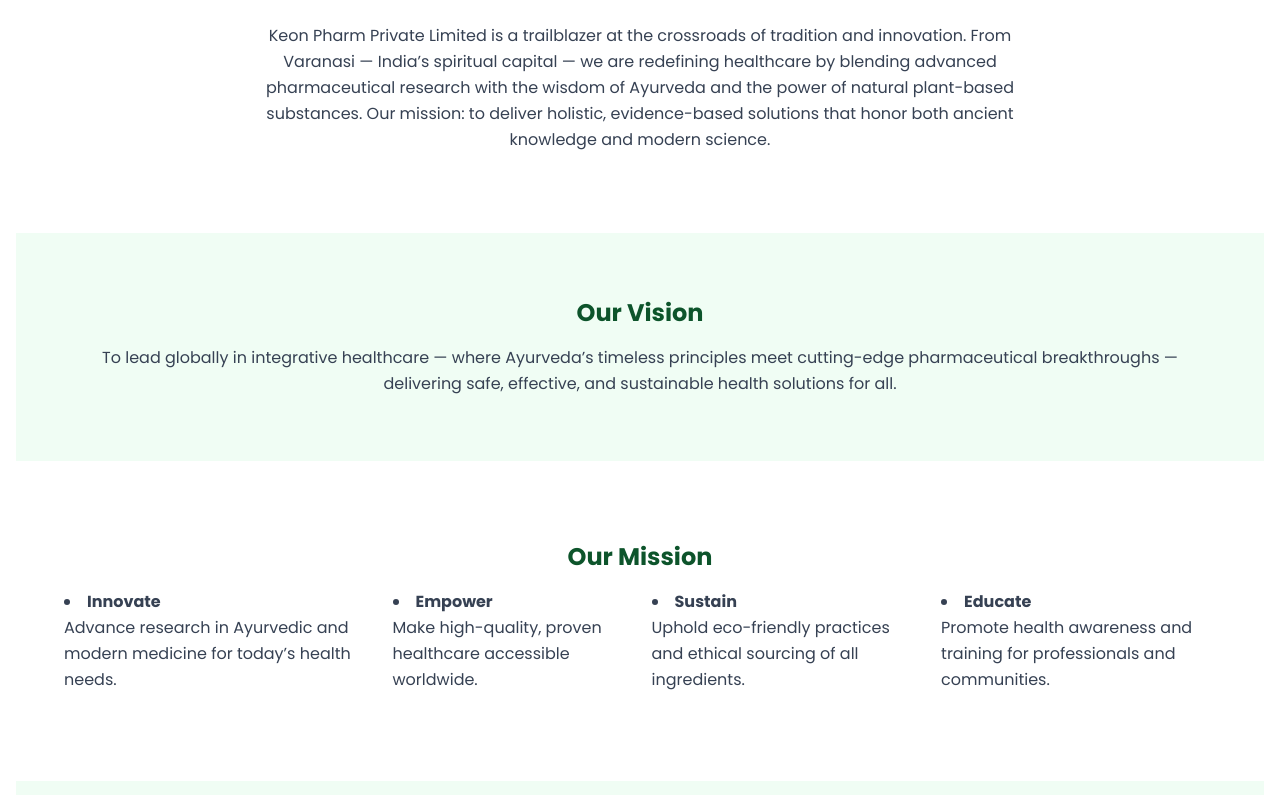
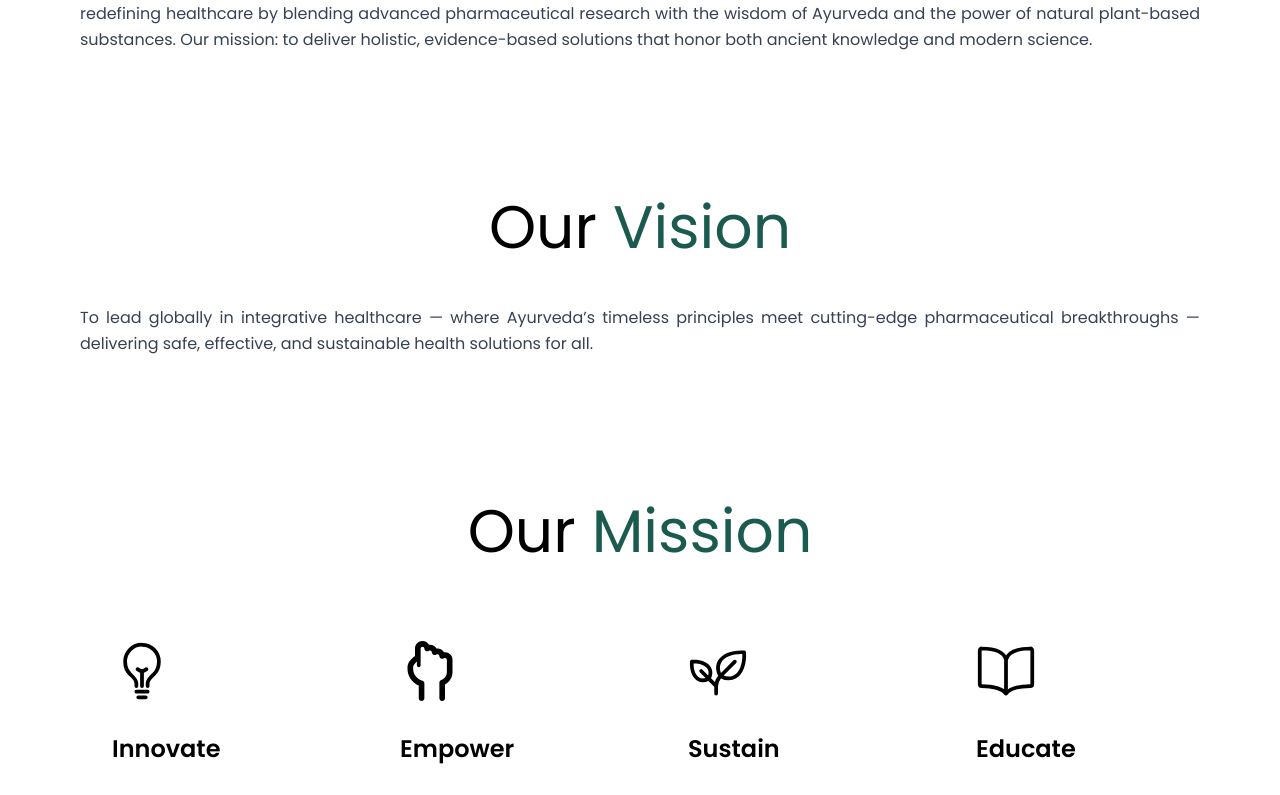
Before and after one commit to Devgrammer/keonpharm, a Next.js app: page / in a window 1280 px wide. Shown: the part 885-1680 px from the top of the page. Built offline with nearby package versions, Linux system fonts and the light colour scheme.

Commit message:
Whoweare, vison and mission are completed

```diff
--- /dev/null
+++ b/src/app/components/missionCard/MissionCard.tsx
@@ -0,0 +1,24 @@
+import React, { ReactNode } from "react";
+import { IconType } from "react-icons";
+
+interface cardProps {
+  icon: IconType;
+  heading: string;
+  content: string;
+}
+
+const MissionCard = ({ icon, heading, content }: cardProps) => {
+  const Icon = icon;
+  return (
+    <div className="w-64 h-72  cursor-pointer p-8 space-y-8 text-black rounded-xl bg-white hover:bg-teal
+    hover:text-white group">
+      <div className="text-6xl ">
+        <Icon />
+      </div>
+      <h3 className="font-semibold text-2xl">{heading}</h3>
+      <p className="text-sm text-normal text-gray-500 group-hover:text-white">{content}</p>
+    </div>
+  );
+};
+
+export default MissionCard;
--- /dev/null
+++ b/src/app/components/sectionHeading/SectionHeading.tsx
@@ -0,0 +1,19 @@
+import React from "react";
+interface HeadingProps{
+heading:{primary: string;
+secondary: string}
+}
+
+const SectionHeading = ({heading}: HeadingProps) => {
+  return (
+    <h2
+      id="who-we-are-title"
+      className="text-4xl lg:text-6xl font-normal text-black mb-12 text-center"
+    >
+      {heading.primary}&nbsp;
+      <span className="text-teal">{heading.secondary}</span>
+    </h2>
+  );
+};
+
+export default SectionHeading;
--- /dev/null
+++ b/src/app/components/sectionWrapper/SectionWrapper.tsx
@@ -0,0 +1,17 @@
+import React, { ReactNode } from "react";
+
+interface SectionProps {
+  children: ReactNode;
+}
+const SectionWrapper = ({ children }: SectionProps) => {
+  return (
+    <section
+      className="max-w-8xl px-16 mx-auto  py-16"
+      aria-labelledby="who-we-are-title"
+    >
+      {children}
+    </section>
+  );
+};
+
+export default SectionWrapper;
--- a/src/app/page.tsx
+++ b/src/app/page.tsx
@@ -1,12 +1,18 @@
 "use client";
 
-import Image from "next/image";
-import doctor from "../../public/images/img/doctor.png";
-import { PiTree, PiDna } from "react-icons/pi";
-import { MdOutlineBiotech } from "react-icons/md";
-import Link from "next/link";
 import HeroSection from "./components/hero/Hero";
+import MissionCard from "./components/missionCard/MissionCard";
 import Navbar from "./components/navbar/Navbar";
+import SectionHeading from "./components/sectionHeading/SectionHeading";
+import SectionWrapper from "./components/sectionWrapper/SectionWrapper";
+import { IoBulbOutline, IoBookOutline } from "react-icons/io5";
+import { FaRegHandBackFist } from "react-icons/fa6";
+import { PiPlant } from "react-icons/pi";
+
+
+
+
+
 
 
 
@@ -14,13 +20,13 @@
   return (
     <main className="font-sans text-gray-800 bg-white p-4 space-y-4">
       {/* Navbar Section */}
-      <Navbar/>
+      <Navbar />
 
       {/* Hero Section */}
-      <HeroSection/>
+      <HeroSection />
 
       {/* Contact info bar */}
-      <section className="bg-gray-100 py-4 text-center text-sm md:text-base text-gray-700">
+      {/* <section className="bg-gray-100 py-4 text-center text-sm md:text-base text-gray-700">
         <address className="not-italic">
           <p>
             SA5/129-B, Ramrepur Pahariya, Pahariya Mandi, Varanasi, Uttar
@@ -40,20 +46,12 @@
             </a>
           </p>
         </address>
-      </section>
+      </section> */}
 
       {/* Who We Are */}
-      <section
-        className="max-w-6xl mx-auto px-6 py-16"
-        aria-labelledby="who-we-are-title"
-      >
-        <h2
-          id="who-we-are-title"
-          className="text-3xl font-bold text-green-800 mb-6 text-center"
-        >
-          Who We Are
-        </h2>
-        <p className="max-w-3xl mx-auto leading-relaxed text-center text-gray-700">
+      <SectionWrapper>
+        <SectionHeading heading={{ primary: "Who We", secondary: "Are?" }} />
+        <p className="max-w-8xl text-md mx-auto leading-relaxed text-justify text-gray-700">
           Keon Pharm Private Limited is a trailblazer at the crossroads of
           tradition and innovation. From Varanasi — India’s spiritual capital —
           we are redefining healthcare by blending advanced pharmaceutical
@@ -62,61 +60,62 @@
           evidence-based solutions that honor both ancient knowledge and modern
           science.
         </p>
-      </section>
+      </SectionWrapper>
 
       {/* Vision*/}
-      <section
-        className="bg-green-50 py-16 px-6"
-        aria-labelledby="vision-mission-title"
-      >
-        <div className="max-w-6xl mx-auto grid ">
-          <div>
-            <h3
-              id="vision-mission-title"
-              className="text-2xl text-center font-bold text-green-900 mb-4"
-            >
-              Our Vision
-            </h3>
-            <p className="text-gray-700  text-center leading-relaxed">
-              To lead globally in integrative healthcare — where Ayurveda’s
-              timeless principles meet cutting-edge pharmaceutical breakthroughs
-              — delivering safe, effective, and sustainable health solutions for
-              all.
-            </p>
-          </div>
-        </div>
-      </section>
+      <SectionWrapper>
+        <SectionHeading heading={{ primary: "Our", secondary: "Vision" }} />
+
+        <p className="text-gray-700 text-md text-justify leading-relaxed">
+          To lead globally in integrative healthcare — where Ayurveda’s timeless
+          principles meet cutting-edge pharmaceutical breakthroughs — delivering
+          safe, effective, and sustainable health solutions for all.
+        </p>
+      </SectionWrapper>
 
       {/* Mission */}
-      <section className=" py-16 px-6" aria-labelledby="vision-mission-title">
-        <div className="max-w-6xl mx-auto">
+      <SectionWrapper>
+        <div className=" mx-auto">
           <div>
-            <h3 className="text-2xl font-bold text-center text-green-900 mb-4">
-              Our Mission
-            </h3>
-            <ul className="list-disc md:flex list-inside space-y-2 text-gray-700 leading-relaxed gap-10">
+        <SectionHeading heading={{ primary: "Our", secondary: "Mission" }} />
+
+            <ul className="list-none md:flex justify-between list-inside space-y-2 text-gray-700 leading-relaxed space-y-12">
               <li>
-                <strong>Innovate</strong> <br />
-                Advance research in Ayurvedic and modern medicine for today’s
-                health needs.
+                <MissionCard
+                  icon={() => <IoBulbOutline />}
+                  heading={"Innovate"}
+                  content={`Advance research in Ayurvedic and modern medicine for today’s health
+        needs.`}
+                />
               </li>
               <li>
-                <strong>Empower</strong>
-                <br /> Make high-quality, proven healthcare accessible
-                worldwide.
+                <MissionCard
+                  icon={() => <FaRegHandBackFist />}
+                  heading={"Empower"}
+                  content={`Make high-quality, proven healthcare accessible
+                worldwide.`}
+                />
               </li>
               <li>
-                <strong>Sustain</strong> <br /> Uphold eco-friendly practices
-                and ethical sourcing of all ingredients.
+                <MissionCard
+                  icon={() => <PiPlant />}
+                  heading={"Sustain"}
+                  content={`Uphold eco-friendly practices
+                and ethical sourcing of all ingredients.`}
+                />
               </li>
               <li>
-                <strong>Educate</strong> <br /> Promote health awareness and
-                training for professionals and communities.
+                <MissionCard
+                  icon={() => <IoBookOutline />}
+                  heading={"Educate"}
+                  content={`Promote health awareness and
+                training for professionals and communities.`}
+                />
               </li>
             </ul>
           </div>
         </div>
-      </section>
+      </SectionWrapper>
 
       {/* What Makes Keon Pharm Unique */}
       <section
```
